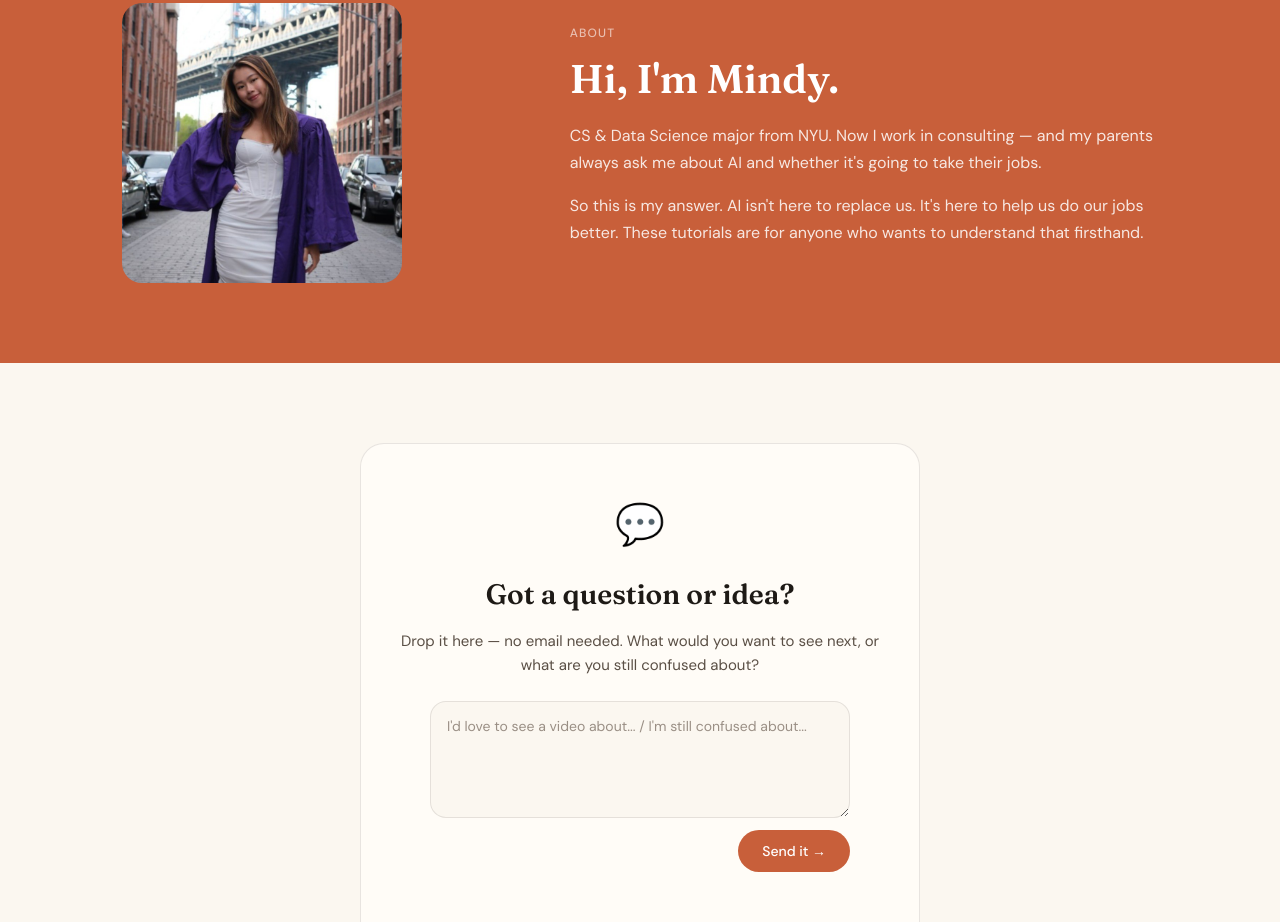
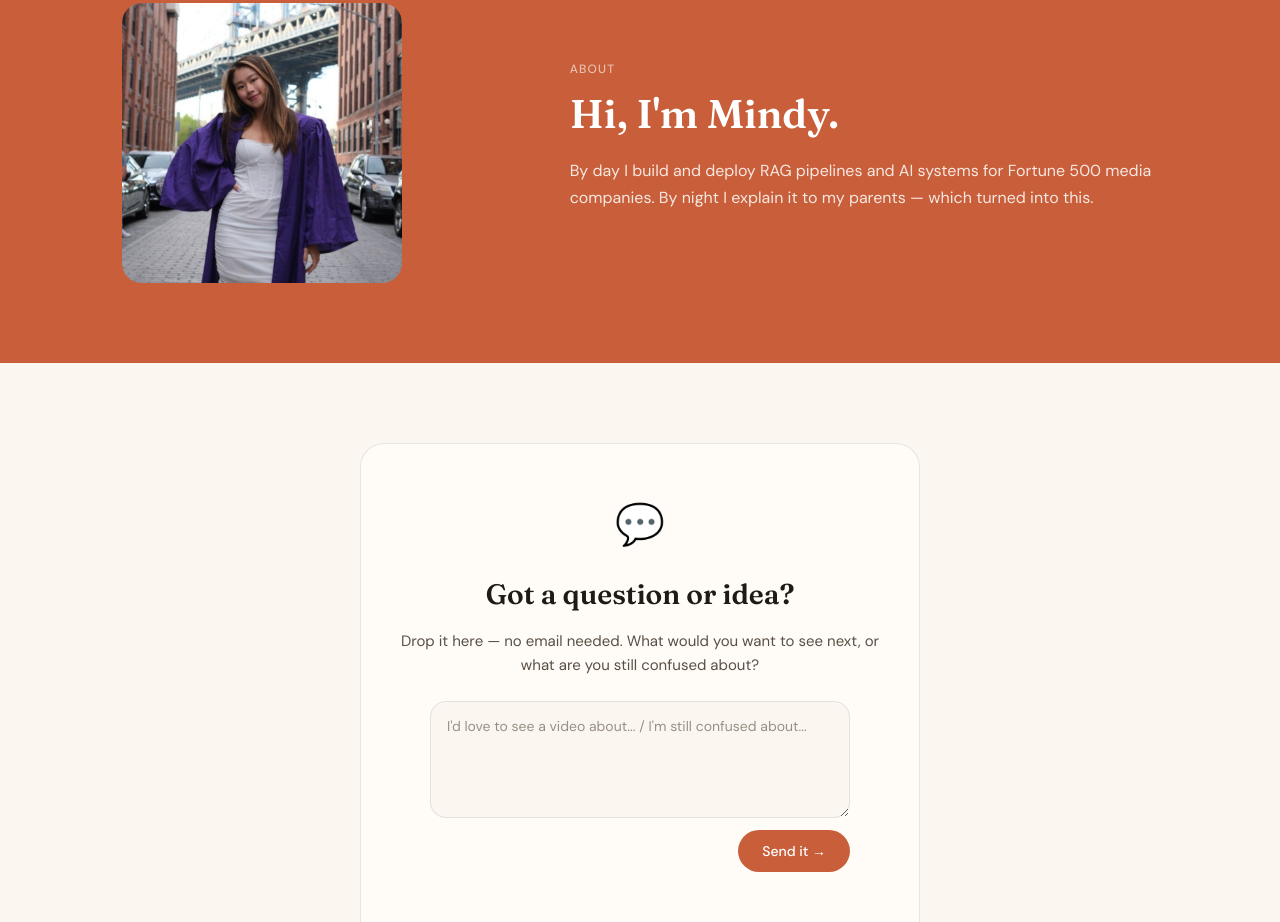
Before and after one commit to mindyjwu/mindys-ai-guide, a plain HTML site: page index.html in a window 1280 px wide. Shown: the part 2638-3560 px from the top of the page. Drawn offline with Linux system fonts and the light colour scheme; a script that the page names is missing.

Commit message:
update about section bio
Co-Authored-By: Claude Sonnet 4.6 <noreply@anthropic.com>

```diff
--- a/index.html
+++ b/index.html
@@ -232,8 +232,7 @@
     <div>
       <div class="about-label">About</div>
       <h2 class="about-title">Hi, I'm Mindy.</h2>
-      <p class="about-text">CS &amp; Data Science major from NYU. Now I work in consulting — and my parents always ask me about AI and whether it's going to take their jobs.</p>
-      <p class="about-text">So this is my answer. AI isn't here to replace us. It's here to help us do our jobs better. These tutorials are for anyone who wants to understand that firsthand.</p>
+      <p class="about-text">By day I build and deploy RAG pipelines and AI systems for Fortune 500 media companies. By night I explain it to my parents — which turned into this.</p>
     </div>
   </div>
 </section>
```
